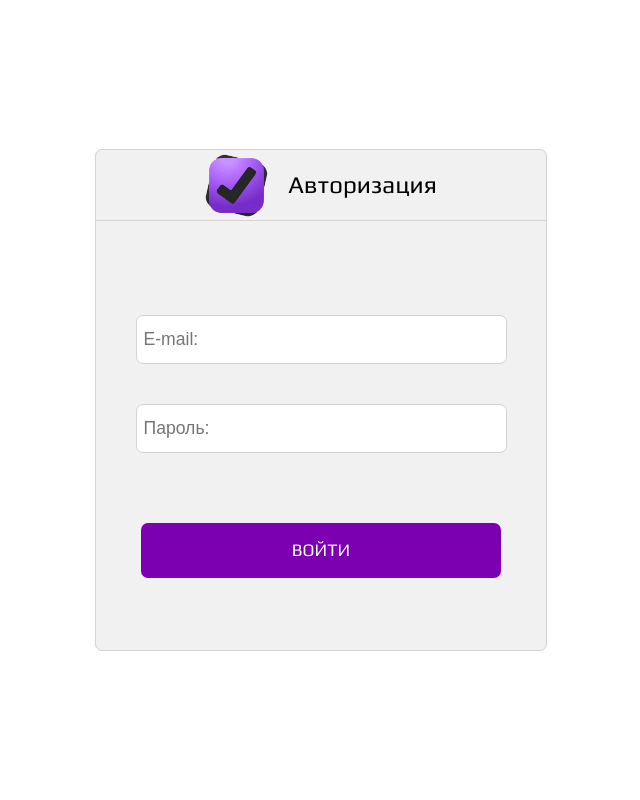
After one commit to picpoint/todolist, a PHP site: page /authorization.php in a window 1280 px wide. The commit adds this page. Shown: the whole page, without its empty margins (319-959 px from the left). Run offline with PHP 8.4, Linux system fonts and the light colour scheme.

Commit message:
work with auth users

```diff
--- /dev/null
+++ b/authorization.php
@@ -0,0 +1,9 @@
+<?php
+
+include __DIR__ . '/autoload.php';
+
+$pageTemplate = __DIR__ . '/templates/authorization.php';
+
+
+$pageAuth = new View($pageTemplate);
+$pageAuth->showPage();
--- /dev/null
+++ b/public/css/auth.css
@@ -0,0 +1,78 @@
+.auth__wrapper {
+    /*border: 1px solid red;*/
+    display: flex;
+    justify-content: center;
+    align-items: center;
+    min-height: 100vh;
+}
+
+.auth__authblock {
+    border: 1px solid lightgray;
+    width: 450px;
+    height: 500px;
+    background-color: #f1f1f1;
+    border-radius: 7px;
+}
+
+.auth__authblockhdr {
+    border-bottom: 1px solid lightgray;
+    display: flex;
+    justify-content: center;
+    align-items: center;
+    height: 70px;
+    width: 100%;
+}
+
+.auth__authblockhdr img {
+    height: 90%;
+    margin-right: 10px;
+}
+
+.auth__authblockhdr span {
+    font-size: 1.5rem;
+    margin-left: 10px;
+    font-family: Play-Regular;
+}
+
+.auth__authblockbody {
+    /*border: 1px solid red;*/
+    display: flex;
+    height: 430px;
+}
+
+.auth__authblockbody form {
+    /*border: 1px solid red;*/
+    display: flex;
+    flex-direction: column;
+    justify-content: center;
+    align-items: center;
+    width: 100%;
+    height: 100%;
+}
+
+.auth__authblockbody form input {
+    border: 1px solid lightgray;
+    display: flex;
+    width: 80%;
+    height: 45px;
+    margin: 20px 0;
+    border-radius: 7px;
+    font-size: 1.1rem;
+    padding-left: 7px;
+}
+
+.auth__authblockbody form button {
+    border: none;
+    display: flex;
+    justify-content: center;
+    align-items: center;
+    width: 80%;
+    height: 55px;
+    margin-top: 50px;
+    background-color: #7c00b1;
+    font-size: 1.1rem;
+    font-family: Play-Regular;
+    color: white;
+    border-radius: 7px;
+    cursor: pointer;
+}
--- a/public/css/style.css
+++ b/public/css/style.css
@@ -1,4 +1,5 @@
 @import "reg.css";
+@import "auth.css";
 @import "lk.css";
 
 /* Выставляем основные настройки по-умолчанию для body */
--- /dev/null
+++ b/templates/authorization.php
@@ -0,0 +1,30 @@
+<!doctype html>
+<html lang="en">
+<head>
+    <meta charset="UTF-8">
+    <meta name="viewport"
+          content="width=device-width, user-scalable=no, initial-scale=1.0, maximum-scale=1.0, minimum-scale=1.0">
+    <meta http-equiv="X-UA-Compatible" content="ie=edge">
+    <title>Регистрация</title>
+    <link rel="stylesheet" href="../public/css/style.css">
+</head>
+<body>
+
+<div class="auth__wrapper">
+    <div class="auth__authblock">
+        <div class="auth__authblockhdr">
+            <img src="../public/pict/logo.png" alt="logo">
+            <span>Авторизация</span>
+        </div>
+        <div class="auth__authblockbody">
+            <form action="../authorization.php" method="post" name="authform">
+                <input type="email" name="email" placeholder="E-mail:">
+                <input type="password" name="password" placeholder="Пароль:">
+                <button type="submit" name="authbtn">ВОЙТИ</button>
+            </form>
+        </div>
+    </div>
+</div>
+
+</body>
+</html>
--- a/templates/index.php
+++ b/templates/index.php
@@ -18,7 +18,7 @@
                 </div>
                 <div class="indx__personal">
                     <a href="../registration.php">Регистрация</a>
-                    <a href="#">Авторизация</a>
+                    <a href="../authorization.php">Авторизация</a>
                 </div>
             </div>
         </div>
--- a/templates/registration.php
+++ b/templates/registration.php
@@ -21,7 +21,6 @@
                     <input type="text" name="name" placeholder="Имя:">
                     <input type="email" name="email" placeholder="E-mail:">
                     <input type="password" name="password" placeholder="Пароль:">
-                    <span>qq@mail.ru</span>
                     <button type="submit" name="regbtn">ЗАРЕГИСТРИРОВАТЬСЯ</button>
                 </form>
             </div>
```
Also changed, not shown: classes/Authorization.php (added, +11 -0 lines), classes/Registration.php (+3 -7 lines), registration.php (+9 -3 lines).
